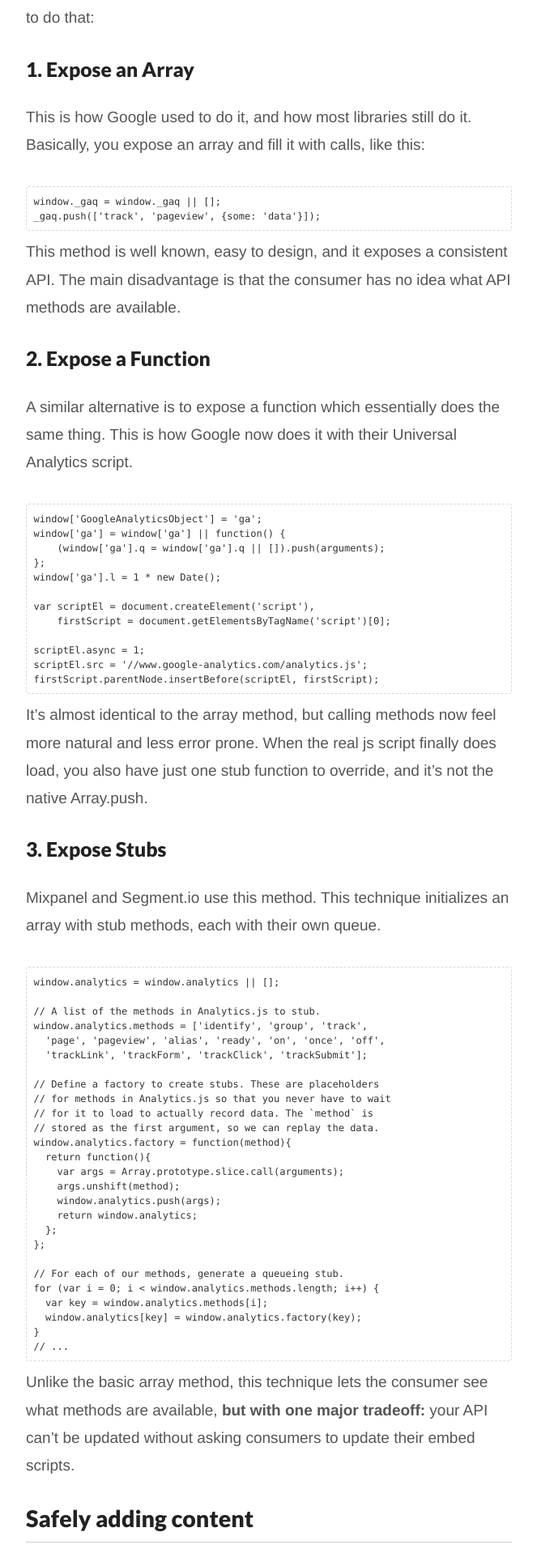
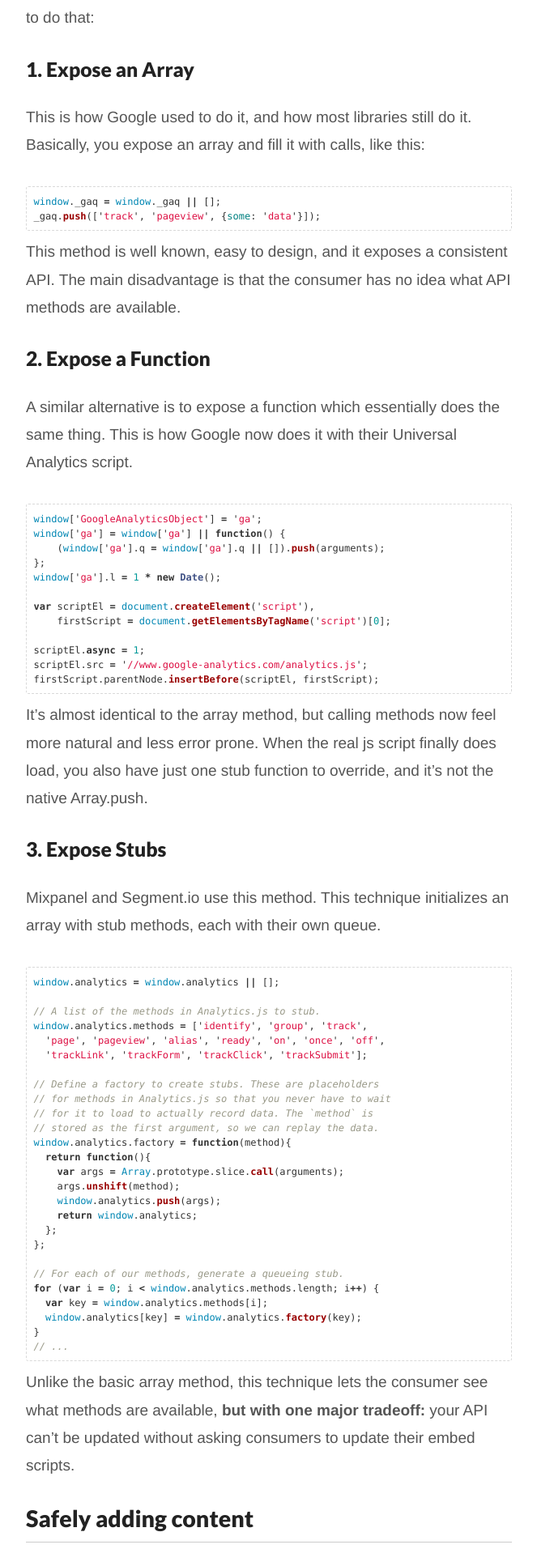
Before and after one commit to hijonathan/jonathan-kim.com, a Jekyll site: the page built from _posts/2014-11-02-embeds.md, in a window 1280 px wide. Shown: the part 1597-3510 px from the top of the page at 81% size, without its empty margins (398-1061 px from the left). Built offline with Jekyll 4.4.1, drawn with Linux system fonts in a browser that asks for light colours.

Commit message:
Syntax stylesheet.

```diff
--- a/_layouts/default.html
+++ b/_layouts/default.html
@@ -14,6 +14,7 @@
         <!-- Custom CSS -->
         <link href='http://fonts.googleapis.com/css?family=Lato:900' rel='stylesheet' type='text/css'>
         <link rel="stylesheet" href="{{ site.baseurl }}/css/style.min.css">
+        <link rel="stylesheet" href="{{ site.baseurl }}/css/syntax.css">
 
     </head>
     <body>
--- /dev/null
+++ b/css/syntax.css
@@ -0,0 +1,60 @@
+.highlight  { background: #ffffff; }
+.highlight .c { color: #999988; font-style: italic } /* Comment */
+.highlight .err { color: #a61717; background-color: #e3d2d2 } /* Error */
+.highlight .k { font-weight: bold } /* Keyword */
+.highlight .o { font-weight: bold } /* Operator */
+.highlight .cm { color: #999988; font-style: italic } /* Comment.Multiline */
+.highlight .cp { color: #999999; font-weight: bold } /* Comment.Preproc */
+.highlight .c1 { color: #999988; font-style: italic } /* Comment.Single */
+.highlight .cs { color: #999999; font-weight: bold; font-style: italic } /* Comment.Special */
+.highlight .gd { color: #000000; background-color: #ffdddd } /* Generic.Deleted */
+.highlight .gd .x { color: #000000; background-color: #ffaaaa } /* Generic.Deleted.Specific */
+.highlight .ge { font-style: italic } /* Generic.Emph */
+.highlight .gr { color: #aa0000 } /* Generic.Error */
+.highlight .gh { color: #999999 } /* Generic.Heading */
+.highlight .gi { color: #000000; background-color: #ddffdd } /* Generic.Inserted */
+.highlight .gi .x { color: #000000; background-color: #aaffaa } /* Generic.Inserted.Specific */
+.highlight .go { color: #888888 } /* Generic.Output */
+.highlight .gp { color: #555555 } /* Generic.Prompt */
+.highlight .gs { font-weight: bold } /* Generic.Strong */
+.highlight .gu { color: #aaaaaa } /* Generic.Subheading */
+.highlight .gt { color: #aa0000 } /* Generic.Traceback */
+.highlight .kc { font-weight: bold } /* Keyword.Constant */
+.highlight .kd { font-weight: bold } /* Keyword.Declaration */
+.highlight .kp { font-weight: bold } /* Keyword.Pseudo */
+.highlight .kr { font-weight: bold } /* Keyword.Reserved */
+.highlight .kt { color: #445588; font-weight: bold } /* Keyword.Type */
+.highlight .m { color: #009999 } /* Literal.Number */
+.highlight .s { color: #d14 } /* Literal.String */
+.highlight .na { color: #008080 } /* Name.Attribute */
+.highlight .nb { color: #0086B3 } /* Name.Builtin */
+.highlight .nc { color: #445588; font-weight: bold } /* Name.Class */
+.highlight .no { color: #008080 } /* Name.Constant */
+.highlight .ni { color: #800080 } /* Name.Entity */
+.highlight .ne { color: #990000; font-weight: bold } /* Name.Exception */
+.highlight .nf { color: #990000; font-weight: bold } /* Name.Function */
+.highlight .nn { color: #555555 } /* Name.Namespace */
+.highlight .nt { color: #000080 } /* Name.Tag */
+.highlight .nv { color: #008080 } /* Name.Variable */
+.highlight .ow { font-weight: bold } /* Operator.Word */
+.highlight .w { color: #bbbbbb } /* Text.Whitespace */
+.highlight .mf { color: #009999 } /* Literal.Number.Float */
+.highlight .mh { color: #009999 } /* Literal.Number.Hex */
+.highlight .mi { color: #009999 } /* Literal.Number.Integer */
+.highlight .mo { color: #009999 } /* Literal.Number.Oct */
+.highlight .sb { color: #d14 } /* Literal.String.Backtick */
+.highlight .sc { color: #d14 } /* Literal.String.Char */
+.highlight .sd { color: #d14 } /* Literal.String.Doc */
+.highlight .s2 { color: #d14 } /* Literal.String.Double */
+.highlight .se { color: #d14 } /* Literal.String.Escape */
+.highlight .sh { color: #d14 } /* Literal.String.Heredoc */
+.highlight .si { color: #d14 } /* Literal.String.Interpol */
+.highlight .sx { color: #d14 } /* Literal.String.Other */
+.highlight .sr { color: #009926 } /* Literal.String.Regex */
+.highlight .s1 { color: #d14 } /* Literal.String.Single */
+.highlight .ss { color: #990073 } /* Literal.String.Symbol */
+.highlight .bp { color: #999999 } /* Name.Builtin.Pseudo */
+.highlight .vc { color: #008080 } /* Name.Variable.Class */
+.highlight .vg { color: #008080 } /* Name.Variable.Global */
+.highlight .vi { color: #008080 } /* Name.Variable.Instance */
+.highlight .il { color: #009999 } /* Literal.Number.Integer.Long */
```
